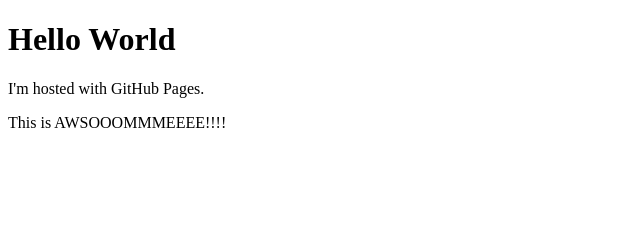
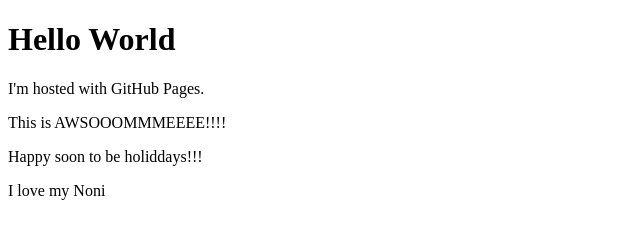
Before and after one commit to Starchaser84/starchaser84.github.io, a plain HTML site: page index.html in a window 1280 px wide. Shown: the whole page, without its empty margins (0-640 px from the left). Drawn offline with Linux system fonts and the light colour scheme.

Commit message:
I added a paragraph.

```diff
--- a/index.html
+++ b/index.html
@@ -4,5 +4,8 @@
         <h1>Hello World</h1>
         <p>I'm hosted with GitHub Pages.</p>
         <p>This is AWSOOOMMMEEEE!!!!</p>
+        <p>Happy soon to be holiddays!!!</p>
+        <p>I love my Noni</p>
+
     </body>
 </html>
```
